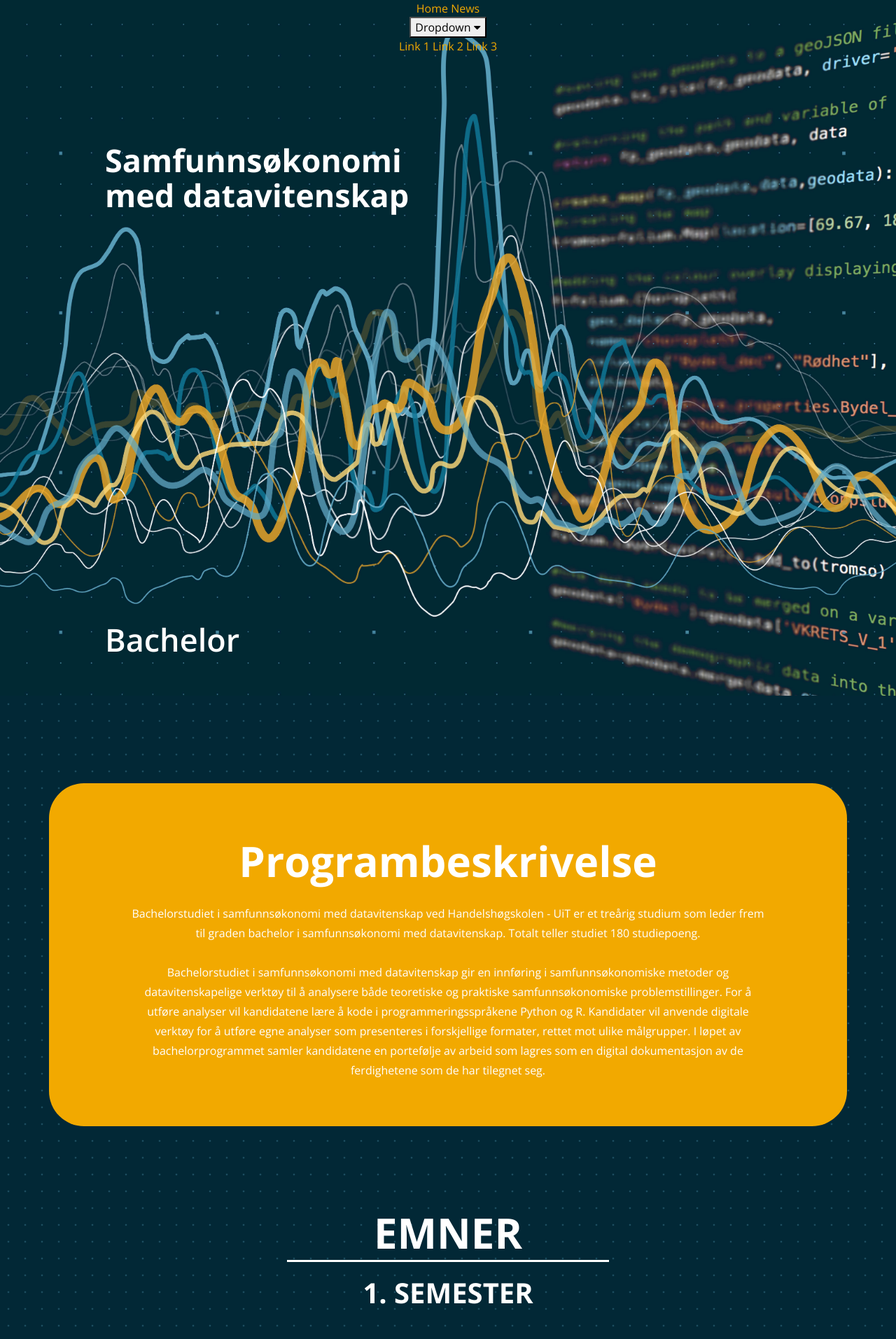
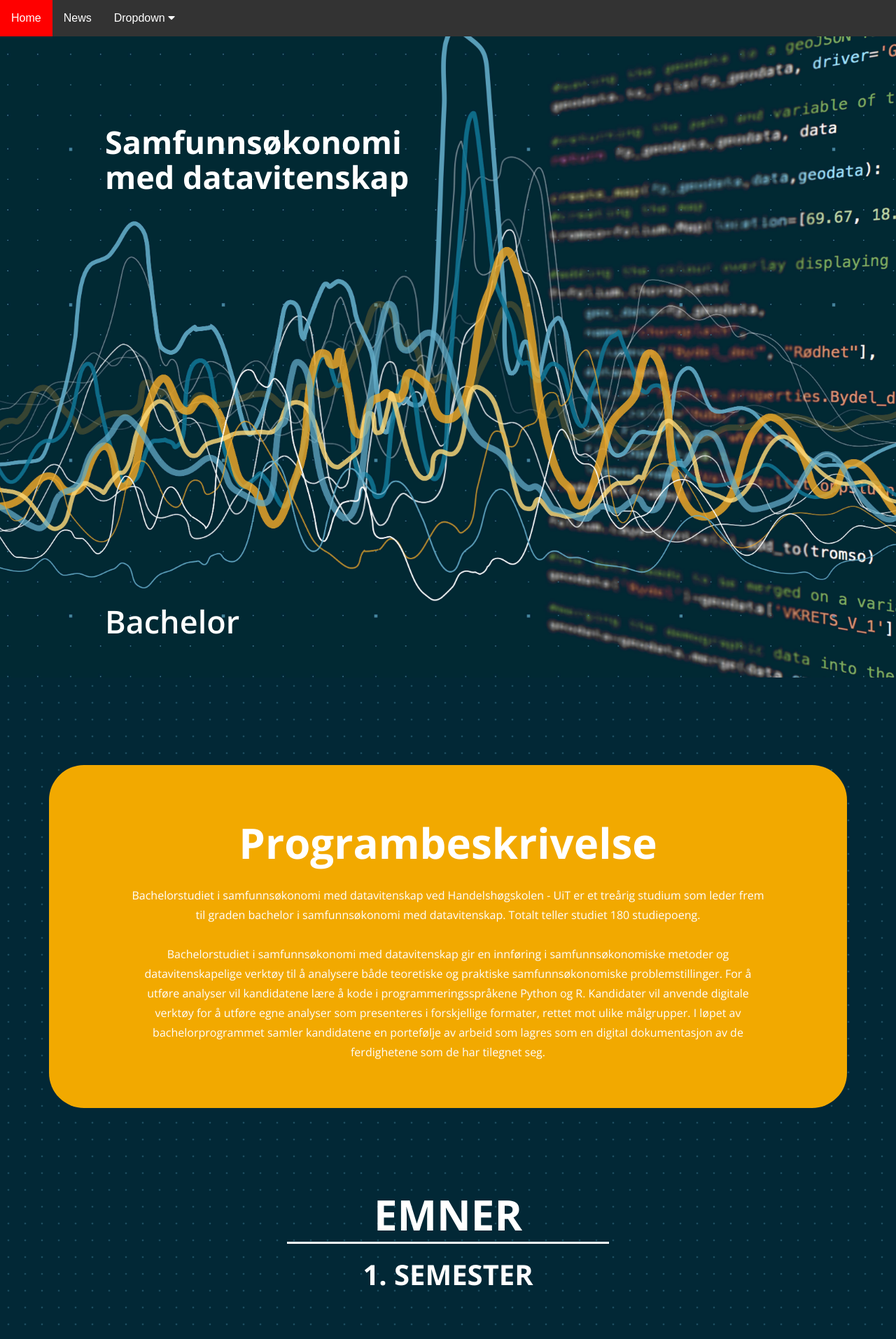
Before and after one commit to uit-econ/uit-econ.github.io, a Jekyll site: the page built from index.md, in a window 1280 px wide. Shown: the top 1913 px of the page at 70% size. Built offline with Jekyll 4.4.1, drawn with Linux system fonts in a browser that asks for light colours.

Commit message:
Update navheader.html

```diff
--- a/_includes/navheader.html
+++ b/_includes/navheader.html
@@ -51,6 +51,73 @@
 
 
 <style>
+.topbar {
+  overflow: hidden;
+  background-color: #333;
+  font-family: Arial;
+}
 
+/* Links inside the navbar */
+.topbar a {
+  float: left;
+  font-size: 16px;
+  color: white;
+  text-align: center;
+  padding: 14px 16px;
+  text-decoration: none;
+}
+
+/* The dropdown container */
+.dropdown {
+  float: left;
+  overflow: hidden;
+}
+
+/* Dropdown button */
+.dropdown .dropbtn {
+  font-size: 16px;
+  border: none;
+  outline: none;
+  color: white;
+  padding: 14px 16px;
+  background-color: inherit;
+  font-family: inherit; /* Important for vertical align on mobile phones */
+  margin: 0; /* Important for vertical align on mobile phones */
+}
+
+/* Add a red background color to navbar links on hover */
+.topbar a:hover, .dropdown:hover .dropbtn {
+  background-color: red;
+}
+
+/* Dropdown content (hidden by default) */
+.dropdown-content {
+  display: none;
+  position: absolute;
+  background-color: #f9f9f9;
+  min-width: 160px;
+  box-shadow: 0px 8px 16px 0px rgba(0,0,0,0.2);
+  z-index: 1;
+}
+
+/* Links inside the dropdown */
+.dropdown-content a {
+  float: none;
+  color: black;
+  padding: 12px 16px;
+  text-decoration: none;
+  display: block;
+  text-align: left;
+}
+
+/* Add a grey background color to dropdown links on hover */
+.dropdown-content a:hover {
+  background-color: #ddd;
+}
+
+/* Show the dropdown menu on hover */
+.dropdown:hover .dropdown-content {
+  display: block;
+}
 
 </style>
```
